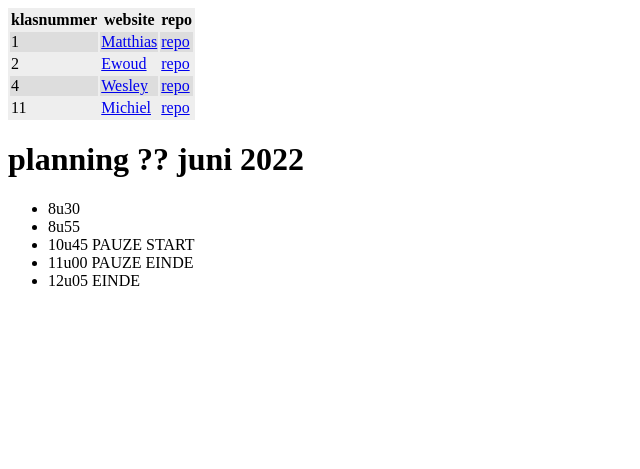
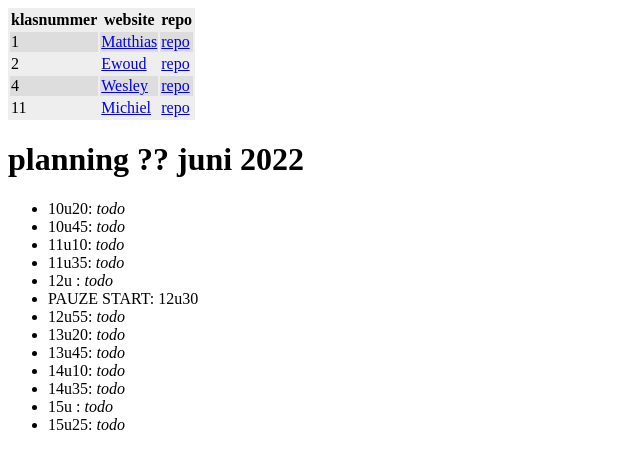
Before and after one commit to vbrh-immalle/vbrh-immalle.github.io, a Jekyll site: the page built from GIPWebsites2021-2022/index.md, in a window 1280 px wide. Shown: the top 469 px of the page, without its empty margins (0-640 px from the left). Built offline with Jekyll 4.4.1, drawn with Linux system fonts in a browser that asks for light colours; some web fonts are replaced.

Commit message:
Urenslots

```diff
--- a/GIPWebsites2021-2022/index.md
+++ b/GIPWebsites2021-2022/index.md
@@ -13,8 +13,16 @@ title: GIP Websites 2021-2022
 
 # planning ?? juni 2022
 
-- 8u30
-- 8u55
-- 10u45 PAUZE START
-- 11u00 PAUZE EINDE
-- 12u05 EINDE
+- 10u20: *todo*
+- 10u45: *todo*
+- 11u10: *todo*
+- 11u35: *todo*
+- 12u  : *todo*
+- PAUZE START: 12u30
+- 12u55: *todo*
+- 13u20: *todo*
+- 13u45: *todo*
+- 14u10: *todo*
+- 14u35: *todo*
+- 15u  : *todo*
+- 15u25: *todo*
```
Also changed, not shown: 1 other file.
